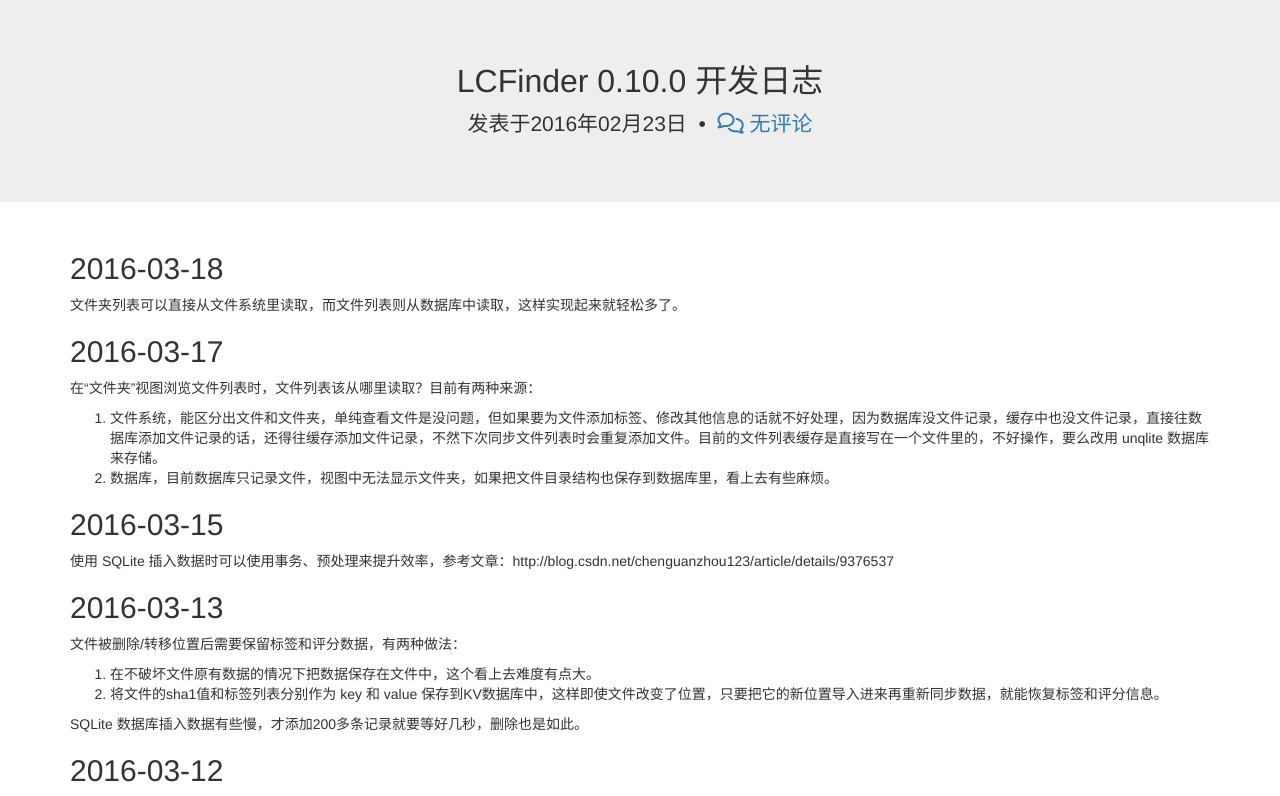
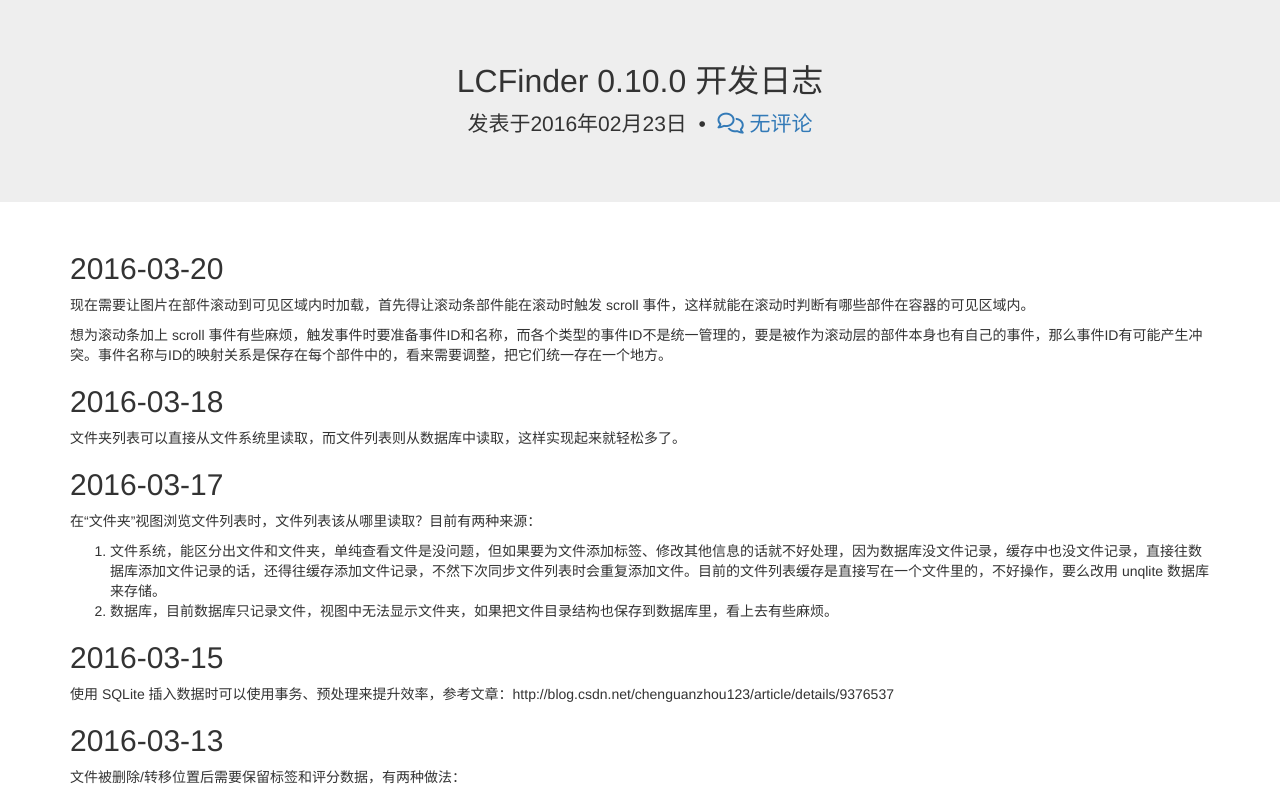
Before and after one commit to lc-soft/lc-soft.io, a Jekyll site: the page built from _posts/2016-02-23-LCFinder-0.10.0.md, in a window 1280 px wide and 900 px high, cut to the strip 104-900 px from the top of the window. Built offline with Jekyll 4.4.1, drawn with Linux system fonts in a browser that asks for light colours; nearby versions of some CDN libraries; library files that are not in the unit come from our copies; Markdown is read by kramdown in place of the engine named in the settings.

Commit message:
更新日志

```diff
--- a/_posts/2016-02-23-LCFinder-0.10.0.md
+++ b/_posts/2016-02-23-LCFinder-0.10.0.md
@@ -2,6 +2,11 @@
 title: LCFinder 0.10.0 开发日志
 ds_thread_key: devlog-lcfinder-0.10.0
 ---
+## 2016-03-20
+现在需要让图片在部件滚动到可见区域内时加载，首先得让滚动条部件能在滚动时触发 scroll 事件，这样就能在滚动时判断有哪些部件在容器的可见区域内。
+
+想为滚动条加上 scroll 事件有些麻烦，触发事件时要准备事件ID和名称，而各个类型的事件ID不是统一管理的，要是被作为滚动层的部件本身也有自己的事件，那么事件ID有可能产生冲突。事件名称与ID的映射关系是保存在每个部件中的，看来需要调整，把它们统一存在一个地方。
+
 ## 2016-03-18
 文件夹列表可以直接从文件系统里读取，而文件列表则从数据库中读取，这样实现起来就轻松多了。
 
```
